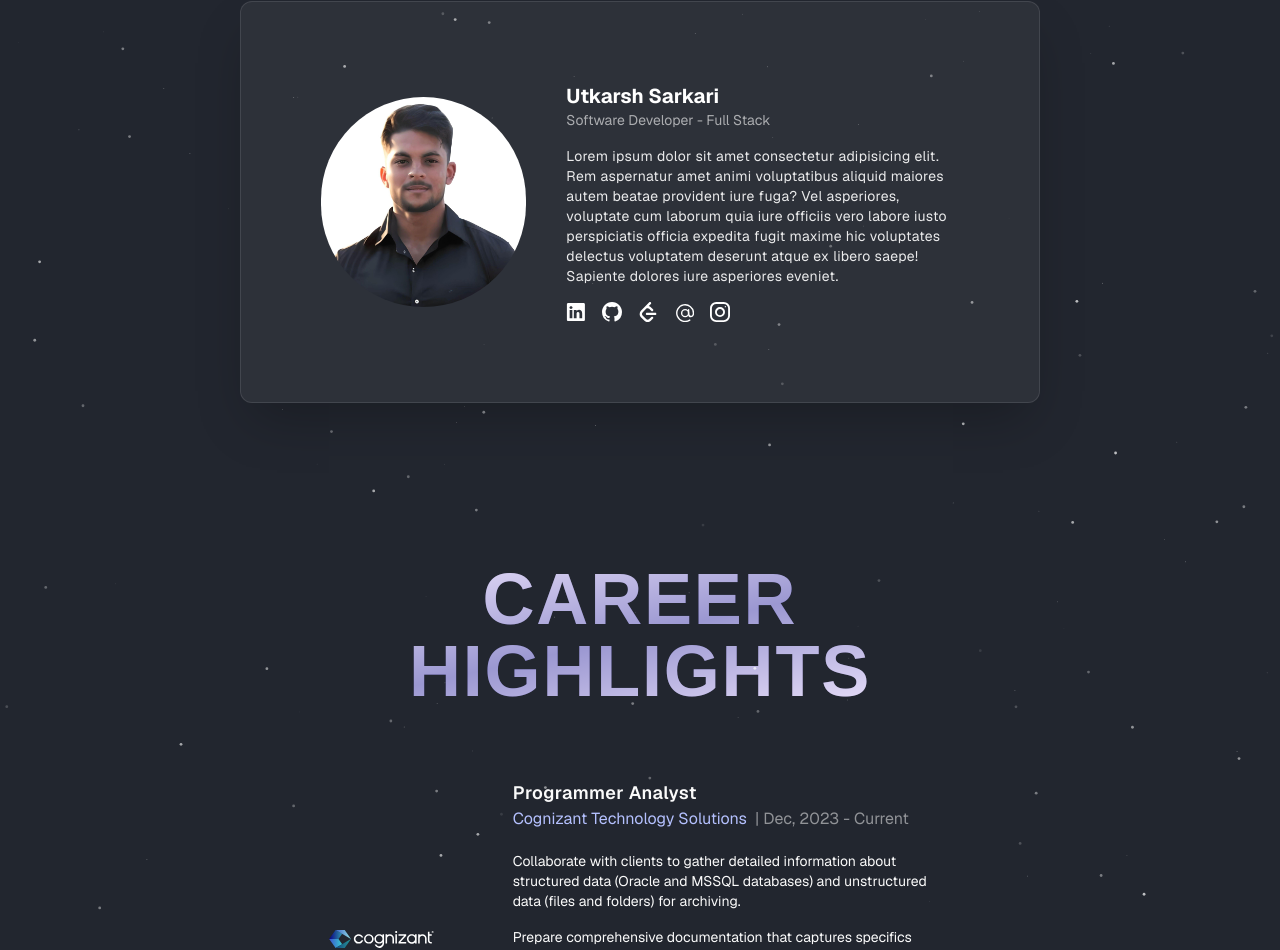
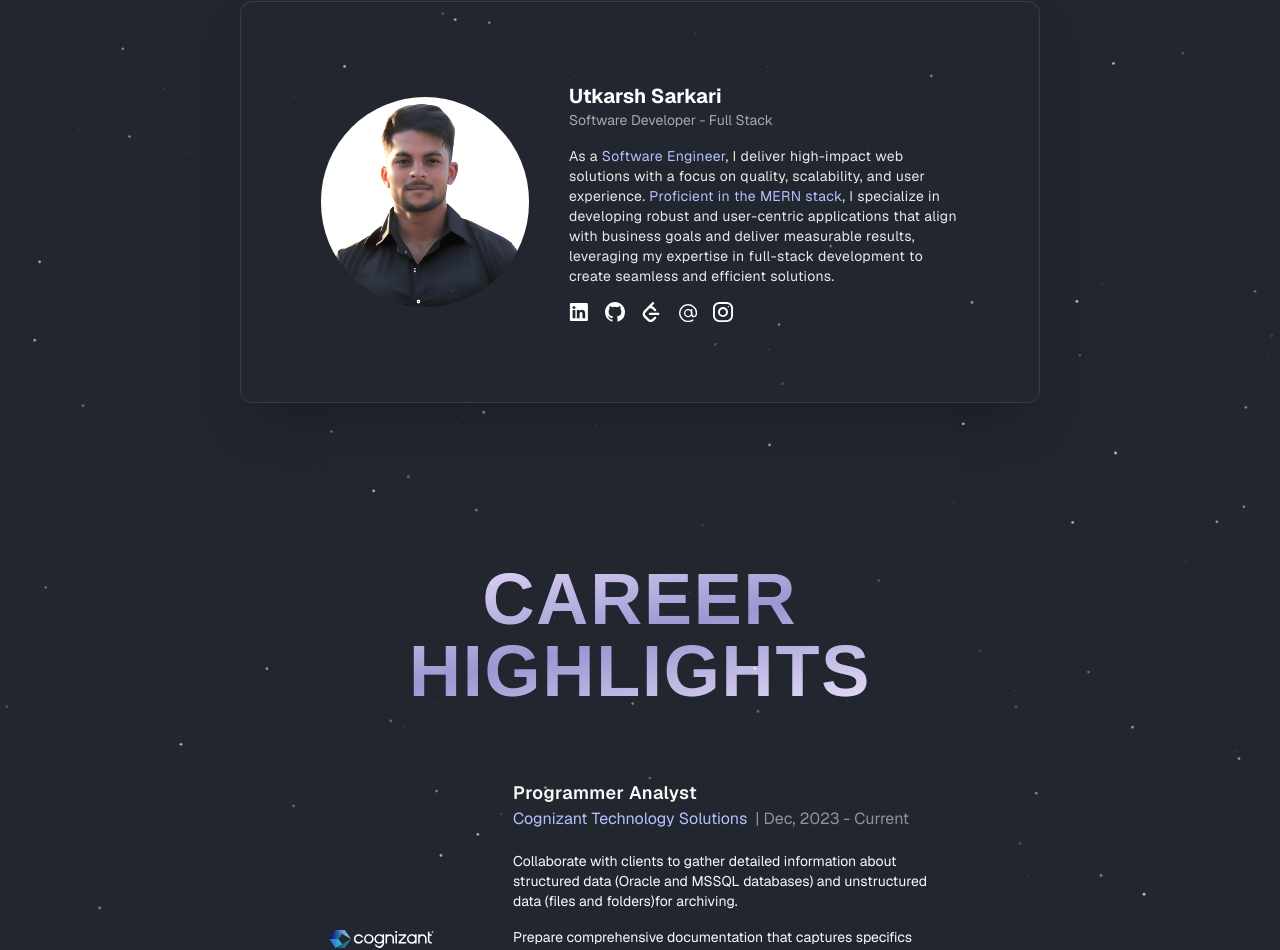
Before and after one commit to UtkarshSarkari/Utkarsh-Sarkari-Portfolio, a Next.js app: page / in a window 1280 px wide. Shown: the part 251-1201 px from the top of the page. Built offline with nearby package versions, Linux system fonts and the light colour scheme.

Commit message:
second commit

```diff
--- a/src/components/ExperienceCard.tsx
+++ b/src/components/ExperienceCard.tsx
@@ -28,9 +28,9 @@ export default function ExperienceCard({ logo }: ExperienceCardProps) {
         </div>
         <ul className="mt-5 text-sm flex flex-col gap-4">
           <li>
-            Collaborate with clients to gather detailed information about
-            structured data (Oracle and MSSQL databases) and unstructured data
-            (files and folders) for archiving.
+            Collaborate with clients to gather detailed information about <span className="">structured data (Oracle and MSSQL databases) and unstructured data
+            (files and folders)</span>
+             for archiving.
           </li>
           <li>
             Prepare comprehensive documentation that captures specifics of both
--- a/src/pages/Hero.tsx
+++ b/src/pages/Hero.tsx
@@ -43,7 +43,7 @@ export default function Hero() {
 
   return (
     <div className="w-screen pt-20 px-8 lg:px-0 lg:pt-40 flex items-center justify-center font-[family-name:var(--font-geist-sans)]">
-      <motion.div className="relative group flex flex-col lg:flex-row items-center justify-center w-[800px] gap-10 p-10 lg:p-20 rounded-xl shadow-2xl this-div border border-white/10 bg-white/5">
+      <motion.div className="relative group flex flex-col lg:flex-row items-center justify-center w-[800px] gap-10 p-10 lg:p-20 rounded-xl shadow-2xl this-div border border-white/10">
         {/* Spotlight Effect */}
         <motion.div
           className="absolute inset-0 z-10 rounded-xl opacity-0 group-hover:opacity-100 transition-opacity duration-300 pointer-events-none"
@@ -94,12 +94,7 @@ export default function Hero() {
             </div>
           </div>
           <div className="text-sm text-white/90 tracking-wide">
-            Lorem ipsum dolor sit amet consectetur adipisicing elit. Rem
-            aspernatur amet animi voluptatibus aliquid maiores autem beatae
-            provident iure fuga? Vel asperiores, voluptate cum laborum quia iure
-            officiis vero labore iusto perspiciatis officia expedita fugit
-            maxime hic voluptates delectus voluptatem deserunt atque ex libero
-            saepe! Sapiente dolores iure asperiores eveniet.
+          As a <span className="highlight">Software Engineer</span>, I deliver high-impact web solutions with a focus on quality, scalability, and user experience. <span className="highlight">Proficient in the MERN stack</span>, I specialize in developing robust and user-centric applications that align with business goals and deliver measurable results, leveraging my expertise in full-stack development to create seamless and efficient solutions.
           </div>
           <div className="flex items-center gap-4">
             {socialLinksData.map((data) => (
```
